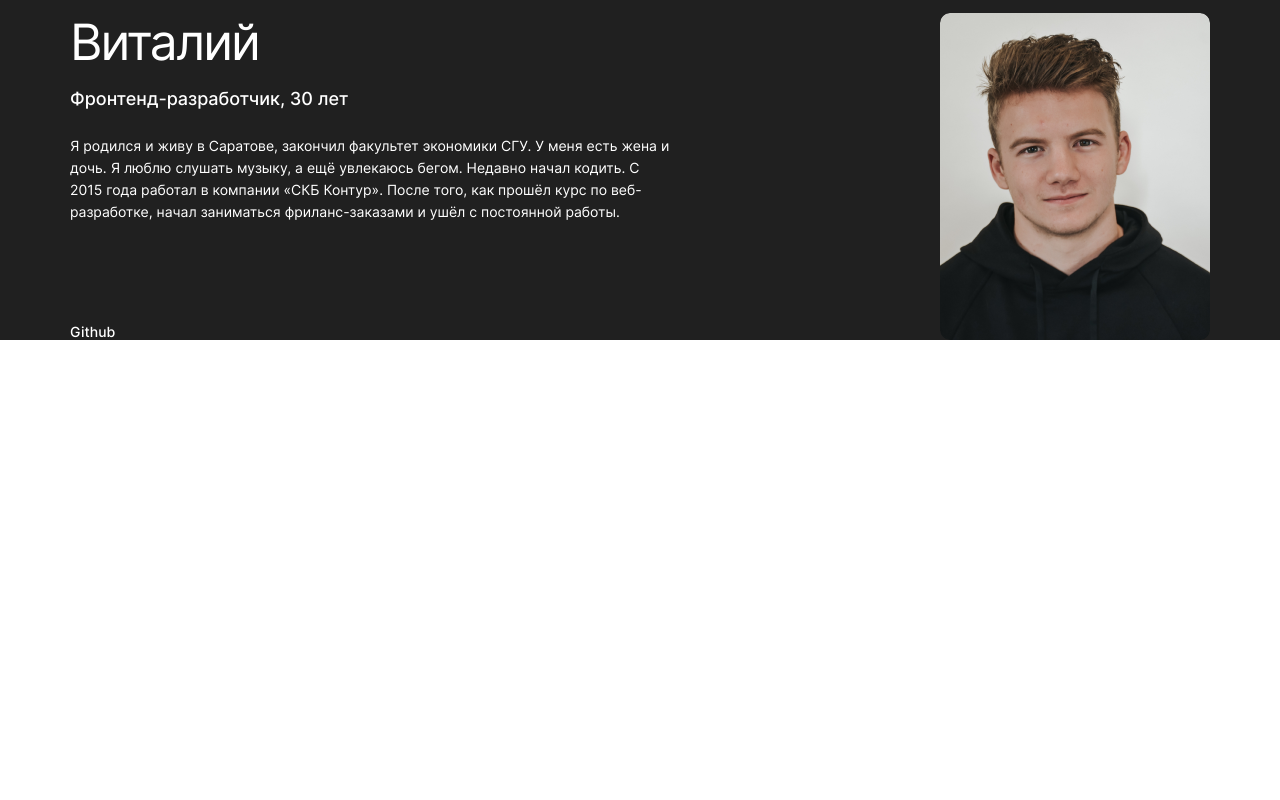
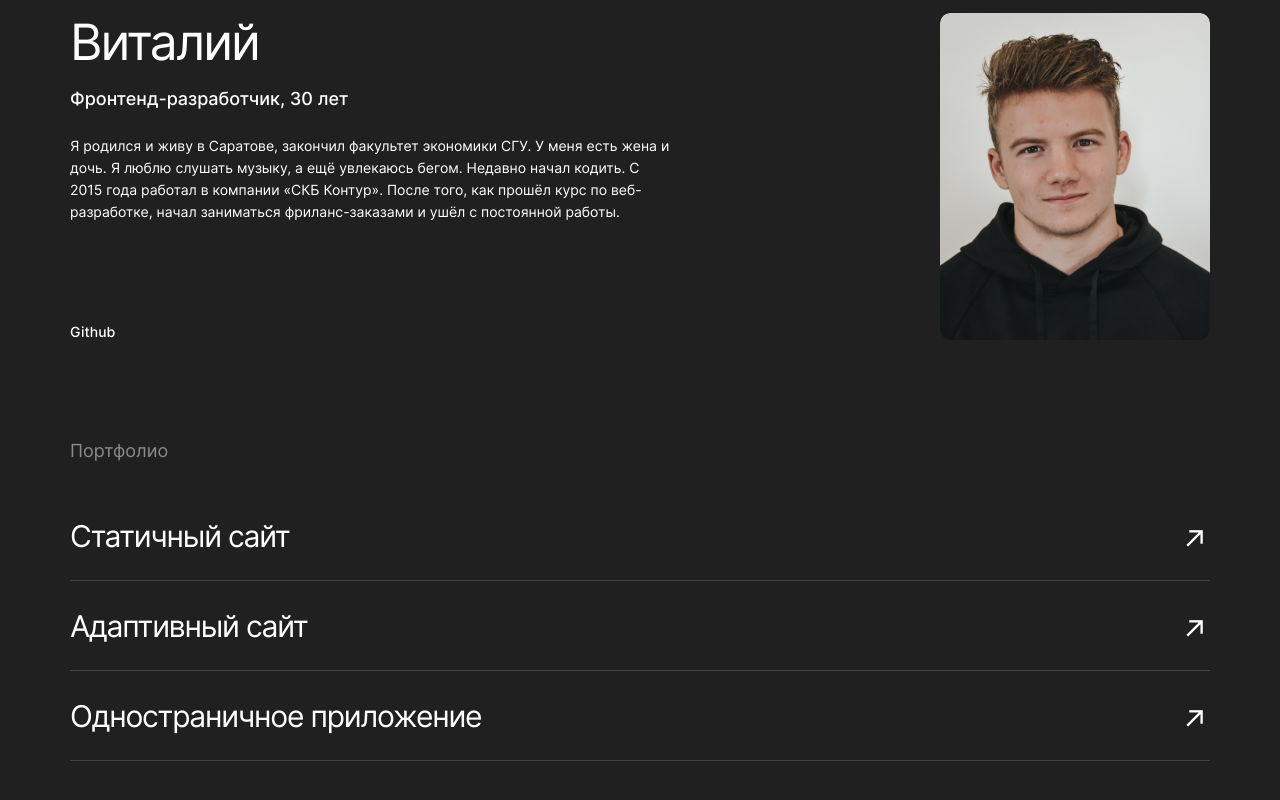
Before and after one commit to alebedev85/movies-explorer-frontend, a React (Create React App) app: page / in a window 1280 px wide. Shown: the part 2095-2895 px from the top of the page. Before the commit the page ends 2435 px from the top, so only its background shows below. Built offline with nearby package versions, Linux system fonts and the light colour scheme.

Commit message:
feater: сделал Portfolio

```diff
--- a/src/components/Main/Main.js
+++ b/src/components/Main/Main.js
@@ -5,14 +5,16 @@ import Promo from '../Main/Promo/Promo'
 import AboutProject from '../Main/AboutProject/AboutProject'
 import Techs from '../Main/Techs/Techs'
 import AboutMe from '../Main/AboutMe/AboutMe'
+import Portfolio from '../Main/Portfolio/Portfolio'
 
-function Maim({ children }) {
+function Maim() {
   return (
     <main className="main">
       <Promo />
       <AboutProject />
       <Techs />
       <AboutMe />
+      <Portfolio />
     </main>
   );
 }
--- a/src/components/Main/Portfolio/Portfolio.css
+++ b/src/components/Main/Portfolio/Portfolio.css
@@ -0,0 +1,48 @@
+.portfolio {
+  padding: 101px 70px 125px;
+}
+
+.portfolio__title {
+  margin: 0;
+  padding: 0;
+  padding-bottom: 30px;
+  color: #8B8B8B;
+  font-size: 18px;
+  font-style: normal;
+  font-weight: 400;
+  line-height: 20px;
+}
+
+.portfolio__link {
+  margin: 0;
+  padding: 0;
+  padding-top: 20px;
+  padding-bottom: 9px;
+  text-decoration: none;
+  color: #FFF;
+  display: flex;
+  justify-content: space-between;
+  border-bottom: 1px solid #424242;
+}
+
+.portfolio__link__text {
+  margin: 0;
+  padding: 0;
+  font-size: 30px;
+  font-style: normal;
+  font-weight: 400;
+  line-height: 50px;
+  letter-spacing: -1.2px;
+}
+
+.portfolio__link__pic {
+  margin: 0;
+  padding: 0;
+  color: #FFF;
+  font-family: Inter;
+  font-size: 30px;
+  font-style: normal;
+  font-weight: 400;
+  line-height: 60px;
+  letter-spacing: 0.8px;
+}
--- a/src/components/Main/Portfolio/Portfolio.js
+++ b/src/components/Main/Portfolio/Portfolio.js
@@ -0,0 +1,35 @@
+import React from 'react';
+import './Portfolio.css';
+
+function Portfolio() {
+  return (
+    <section className="portfolio">
+      <h2 className="portfolio__title">
+        Портфолио
+      </h2>
+      <a className='portfolio__link'
+        href="/#"
+        rel="noreferrer"
+        target="_blank">
+        <p className='portfolio__link__text'>Статичный сайт</p>
+        <p className='portfolio__link__pic' >↗</p>
+      </a>
+      <a className='portfolio__link'
+        href="/#"
+        rel="noreferrer"
+        target="_blank">
+        <p className='portfolio__link__text'>Адаптивный сайт</p>
+        <p className='portfolio__link__pic' >↗</p>
+      </a>
+      <a className='portfolio__link'
+        href="/#"
+        rel="noreferrer"
+        target="_blank">
+        <p className='portfolio__link__text'>Одностраничное приложение</p>
+        <p className='portfolio__link__pic' >↗</p>
+      </a>
+    </section>
+  );
+}
+
+export default Portfolio;
```
Also changed, not shown: src/images/link-arrow.svg (added).
